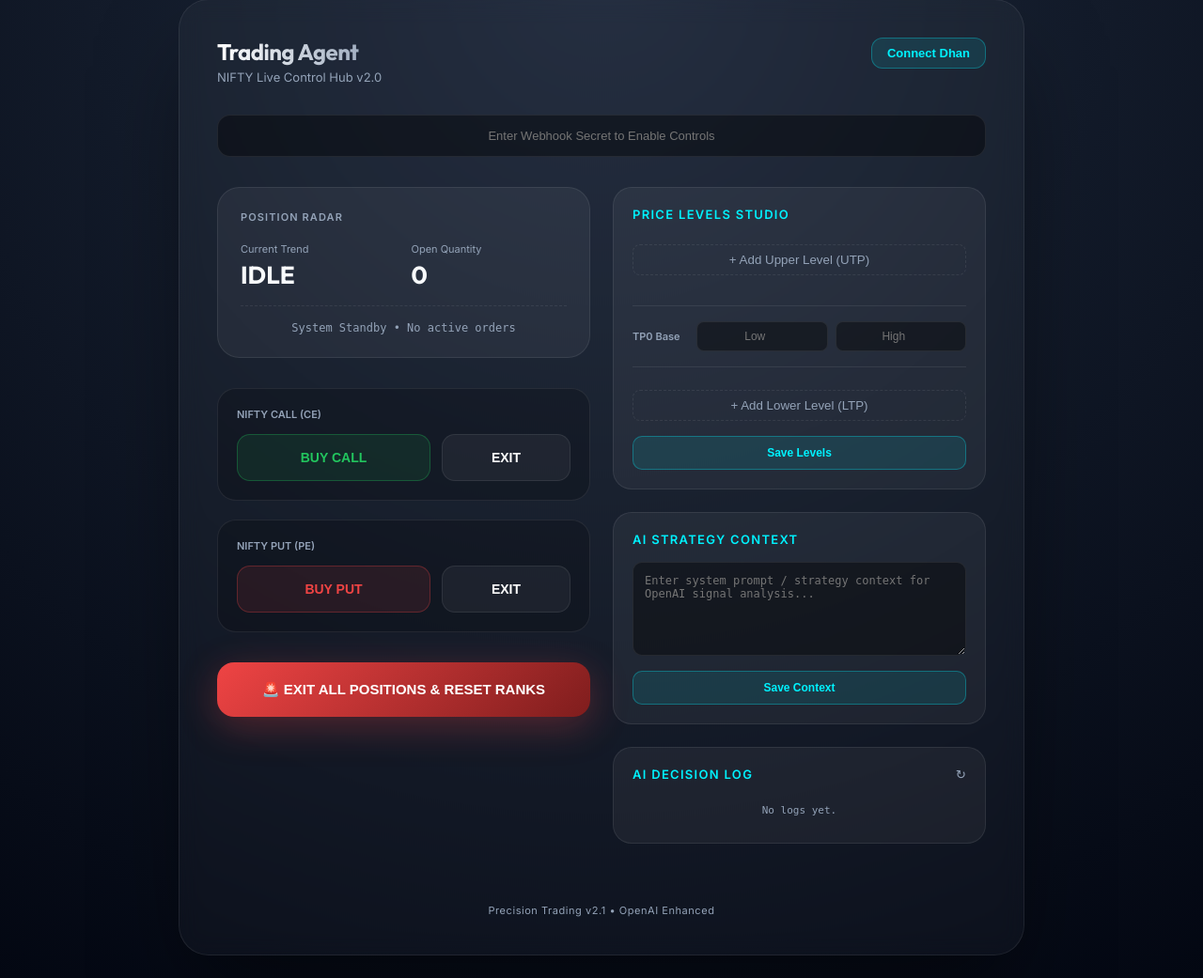
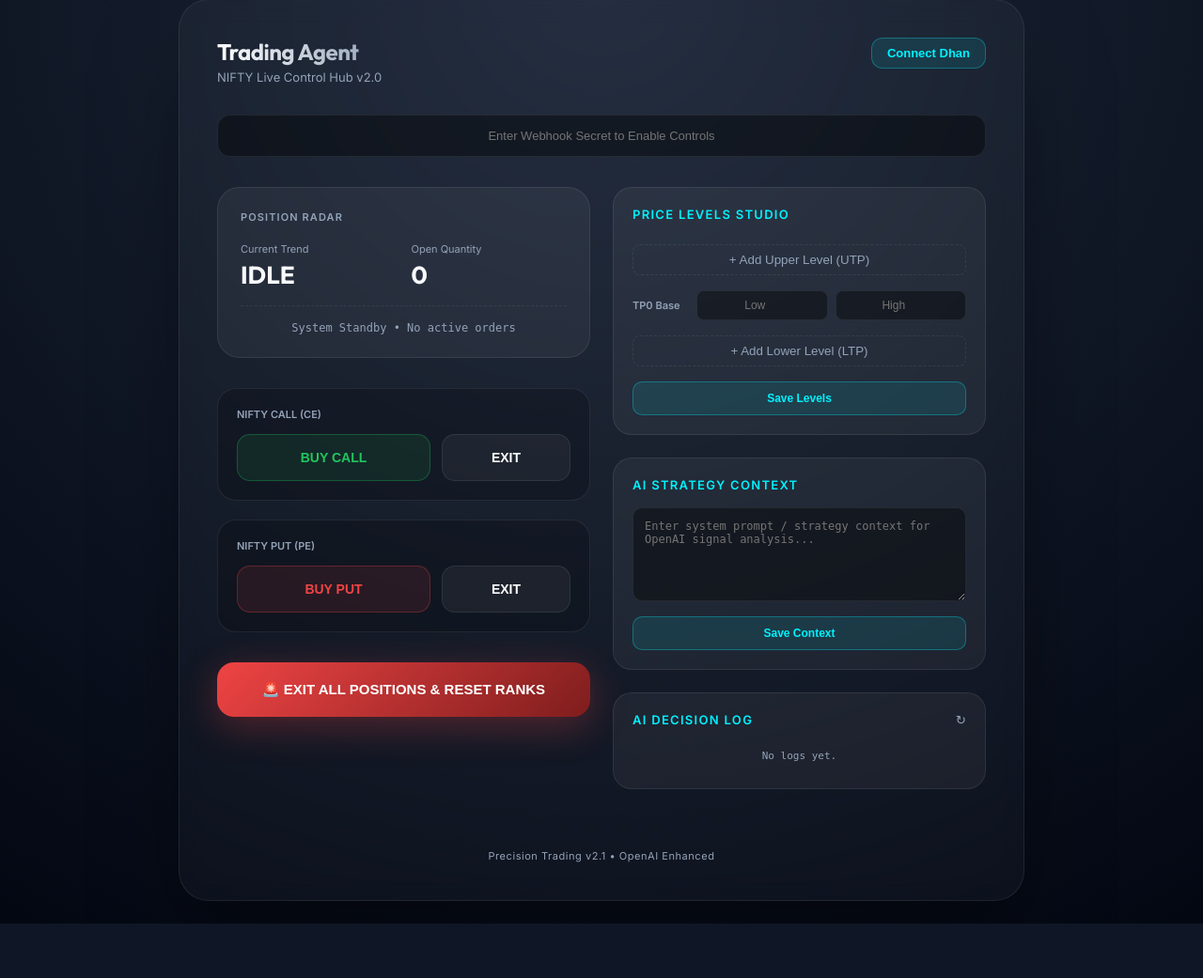
Before and after one commit to Sreekanth1995/TradingAgent, a Flask app: page / in a window 1280 px wide. Shown: the part 25-1066 px from the top of the page at 94% size. After the commit the page ends 1008 px from the top, so only its background shows below. Run offline with Flask 3, Linux system fonts and the light colour scheme.

Commit message:
fix(ui): remove separators to make price ladder continuous
- Aligned UTP, TP0, and LTP sections visually as contiguous blocks
- Formatted Add button margins to sit tightly above TP0/UTP stack

```diff
--- a/templates/index.html
+++ b/templates/index.html
@@ -460,21 +460,17 @@
                 <section class="side-card">
                     <div class="side-card-title">Price Levels Studio</div>
 
-                    <button class="add-level-btn" onclick="addLevelRow('UTP')">+ Add Upper Level (UTP)</button>
+                    <button class="add-level-btn" onclick="addLevelRow('UTP')" style="margin-bottom: 8px;">+ Add Upper Level (UTP)</button>
                     <div id="utp-container"></div>
 
-                    <div style="height: 1px; background: var(--glass-border); margin: 16px 0;"></div>
-
-                    <div class="level-row">
+                    <div class="level-row" style="margin-top: 8px; margin-bottom: 8px;">
                         <span class="level-label">TP0 Base</span>
                         <input type="number" id="tp0-low" class="level-input" placeholder="Low">
                         <input type="number" id="tp0-high" class="level-input" placeholder="High">
                     </div>
 
-                    <div style="height: 1px; background: var(--glass-border); margin: 16px 0;"></div>
-
                     <div id="ltp-container"></div>
-                    <button class="add-level-btn" onclick="addLevelRow('LTP')">+ Add Lower Level (LTP)</button>
+                    <button class="add-level-btn" onclick="addLevelRow('LTP')" style="margin-top: 8px;">+ Add Lower Level (LTP)</button>
 
                     <button class="save-btn" onclick="saveLevels()">Save Levels</button>
                 </section>
```
